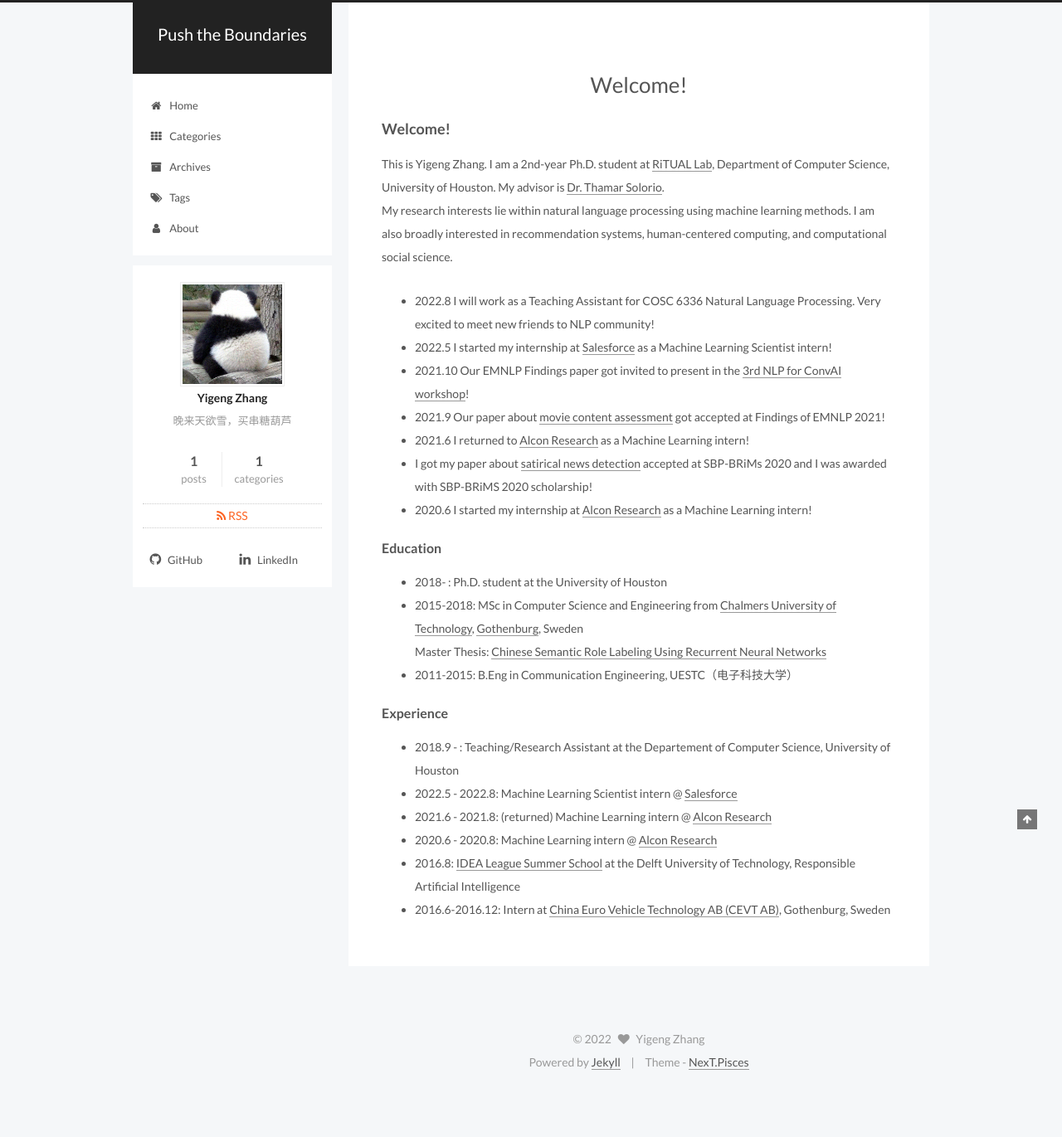
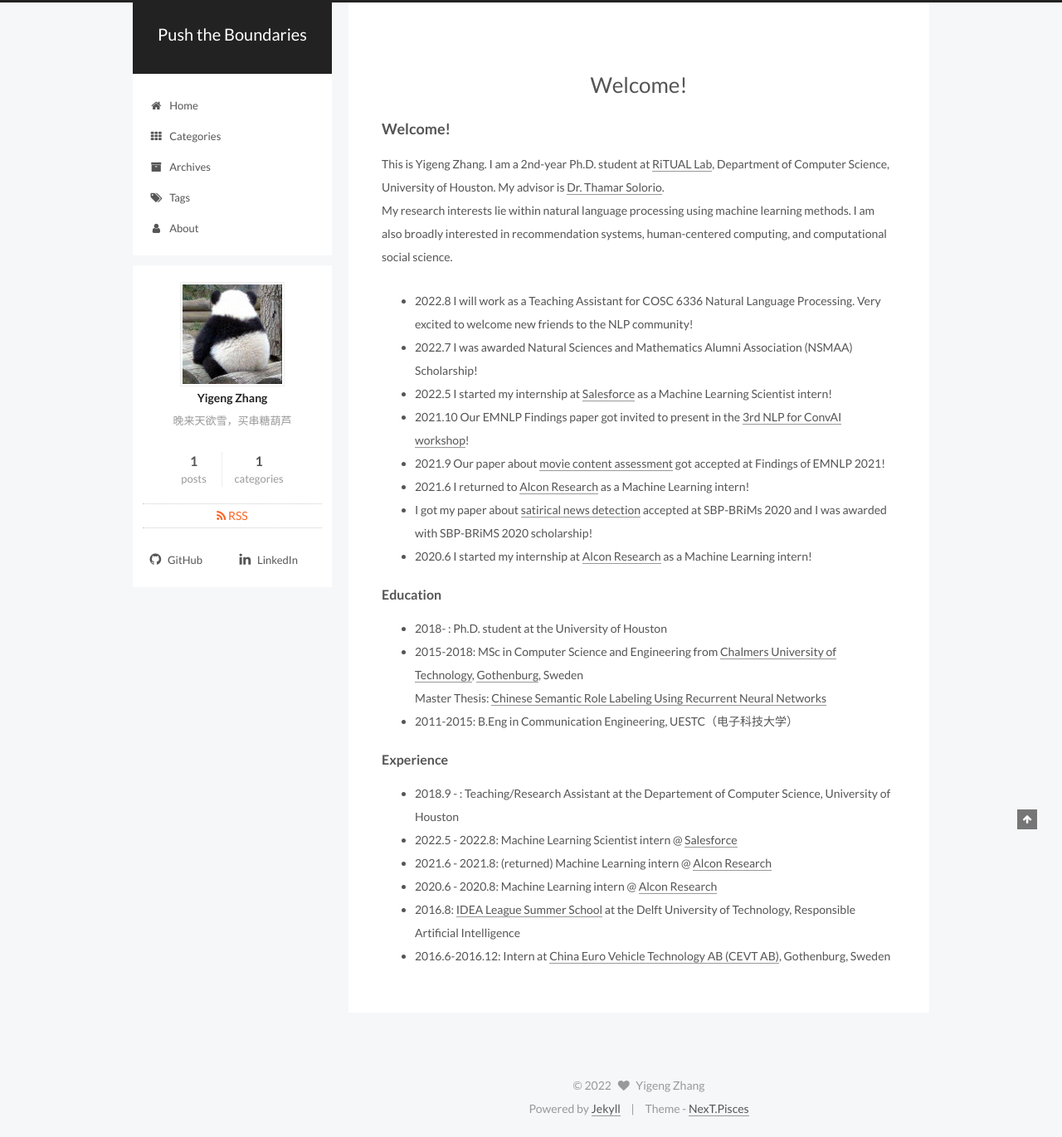
Before and after one commit to ZhangYigeng/ZhangYigeng.github.io, a Jekyll site: the page built from about/index.md, in a window 1280 px wide. Shown: the whole page at 83% size. Built offline with Jekyll 4.4.1, drawn with Linux system fonts in a browser that asks for light colours; our own code applies the rules of GitHub Pages for plain Markdown files; before the commit the page ends 1315 px from its top, so only the background shows below that.

Commit message:
Update index.md

```diff
--- a/about/index.md
+++ b/about/index.md
@@ -10,7 +10,8 @@ My research interests lie within natural language processing using machine learn
 <!-- <h4 style= "background:	#ADD8E6" ><i class="fa fa-newspaper-o"></i> News</h4>
 - <span style="color:red">Happy Chinese New Year! 新春快乐！</span>
 <hr>   -->
-- 2022.8 I will work as a Teaching Assistant for COSC 6336 Natural Language Processing. Very excited to meet new friends to NLP community!
+- 2022.8 I will work as a Teaching Assistant for COSC 6336 Natural Language Processing. Very excited to welcome new friends to the NLP community!
+- 2022.7 I was awarded Natural Sciences and Mathematics Alumni Association (NSMAA) Scholarship!
 - 2022.5 I started my internship at [Salesforce] as a Machine Learning Scientist intern!
 - 2021.10 Our EMNLP Findings paper got invited to present in the [3rd NLP for ConvAI workshop]!
 - 2021.9 Our paper about [movie content assessment] got accepted at Findings of EMNLP 2021!
```
